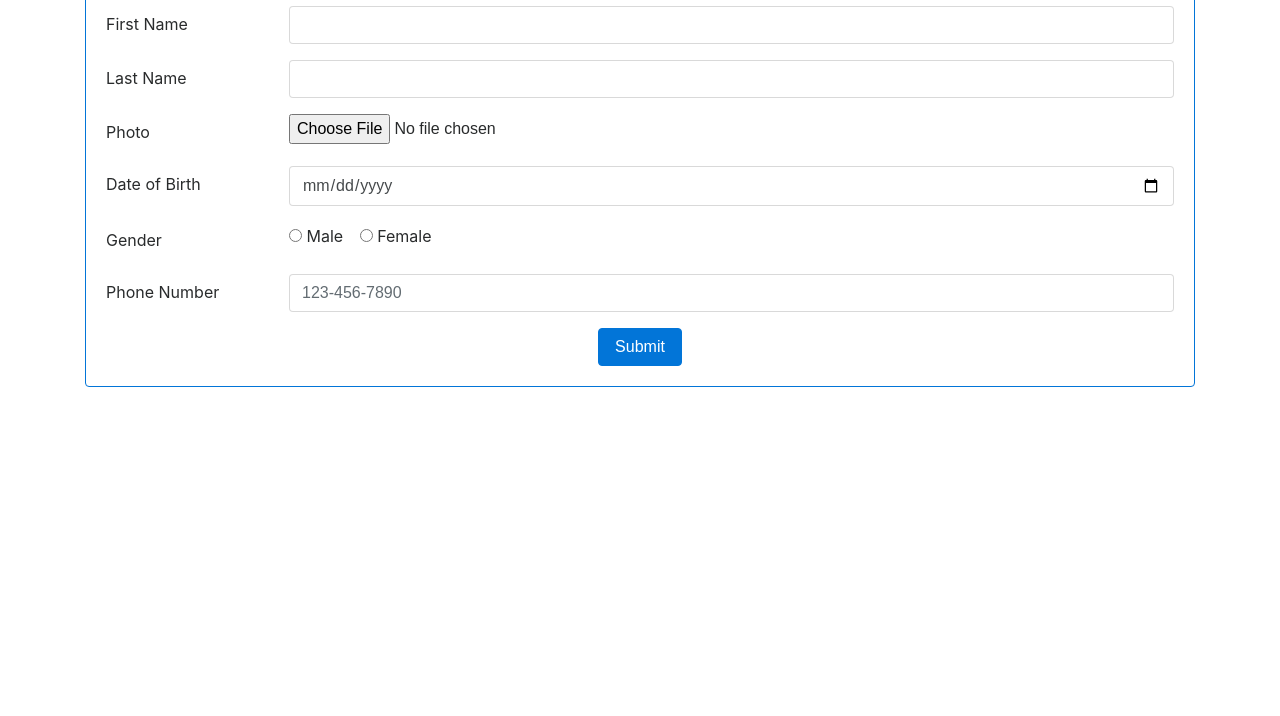
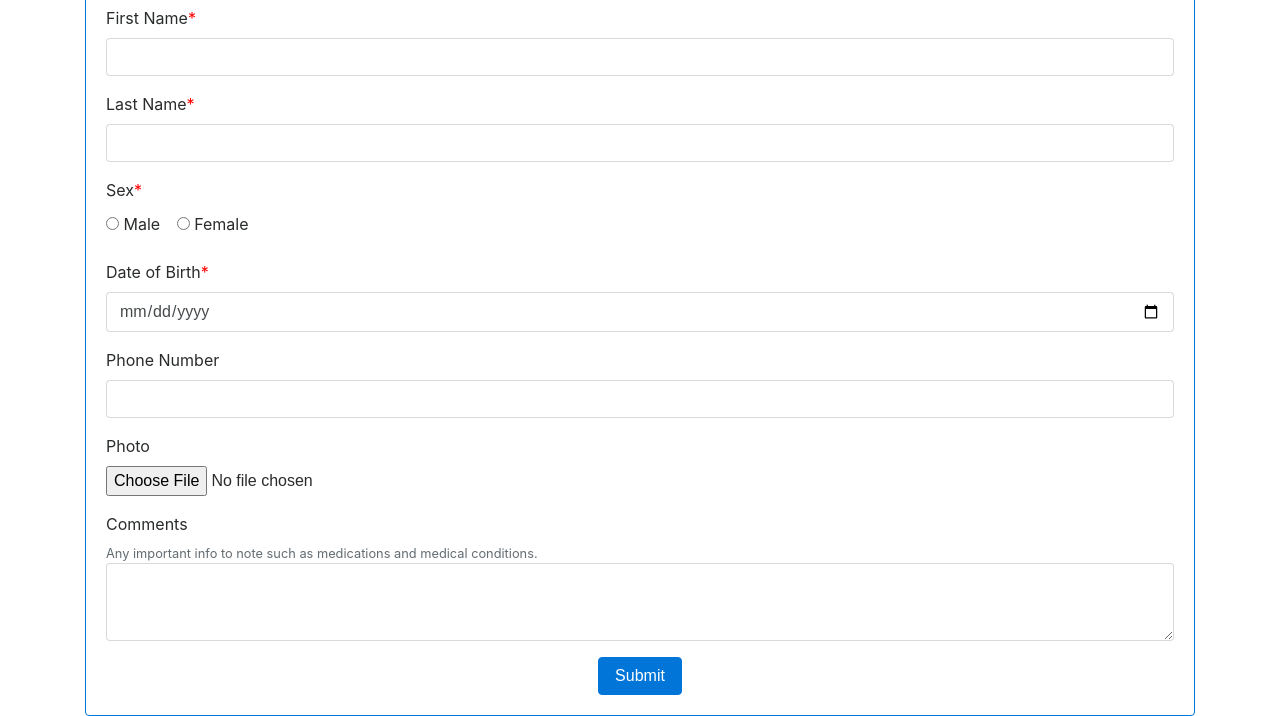
Before and after one commit to OpenViralLoad/UI, a plain HTML site: page patient_form.html in a window 1280 px wide. Shown: the part 148-864 px from the top of the page. Before the commit the page ends 800 px from the top, so only its background shows below. Drawn offline with Linux system fonts and the light colour scheme.

Commit message:
Adjustments to patient form page

```diff
--- a/css/patientform_custom.css
+++ b/css/patientform_custom.css
@@ -1,3 +1,11 @@
 .navbar {
     margin-bottom: 20px;
 }
+
+#form-title {
+    color: #0275d8;
+}
+
+#comments-help {
+    margin-top: 0;
+}
--- a/patient_form.html
+++ b/patient_form.html
@@ -28,54 +28,50 @@
     <div class="container">
       <div class="card card-outline-primary card-block">
         <div class="mb-3">
-          <h2>Patient Information</h2>
+          <h2 id="form-title">Patient Information</h2>
         </div>
-        <div class="form-group row">
-          <label for="first-name-input" class="col-2 col-form-label">First Name</label>
-          <div class="col-10">
-            <input class="form-control" type="text" required id="first-name-input">
+        <div class="form-group">
+          <label for="first-name-input">First Name<font color='red'>*</font></label>
+          <input class="form-control" type="text" id="first-name-input" required>
         </div>
+        <div class="form-group">
+          <label for="last-name-input">Last Name<font color='red'>*</font></label>
+          <input class="form-control" type="text" id="last-name-input" required>
         </div>
-        <div class="form-group row">
-          <label for="last-name-input" class="col-2 col-form-label">Last Name</label>
-          <div class="col-10">
-            <input class="form-control" type="text" required id="last-name-input">
-          </div>
-        </div>
-        <div class="form-group row">
-          <label for="file-input" class="col-2 col-form-label">Photo</label>
-          <div class="col-10">
-            <input type="file" class="file" id="file-input">
-          </div>
-        </div>
-        <div class="form-group row">
-          <label for="dob-input" class="col-2 col-form-label">Date of Birth</label>
-          <div class="col-10">
-            <input class="form-control" type="date" id="dob-input">
-          </div>
-        </div>
-        <div class="form-group row">
-          <label for="gender-input1 gender-input2" class="col-2 col-form-label">Gender</label>
-          <div class="col-10">
+        <div class="form-group">
+          <label for="gender-input1 gender-input2">Sex<font color='red'>*</font></label><br />
           <div class="form-check form-check-inline">
             <label class="form-check-label">
-                <input class="form-check-input" type="radio" name="inlineRadioOptions" id="gender-input1" value="male"> Male
+                <input class="form-check-input" type="radio" name="inlineRadioOptions"
+                id="gender-input1" value="male" required> Male
             </label>
           </div>
           <div class="form-check form-check-inline">
             <label class="form-check-label">
-                <input class="form-check-input" type="radio" name="inlineRadioOptions" id="gender-input2" value="female"> Female
+                <input class="form-check-input" type="radio" name="inlineRadioOptions"
+                id="gender-input2" value="female" required> Female
             </label>
           </div>
         </div>
+        <div class="form-group">
+          <label for="dob-input">Date of Birth<font color='red'>*</font></label>
+          <input class="form-control" type="date" id="dob-input" required>
         </div>
-        <div class="form-group row">
-          <label for="phone-number-input" class="col-2 col-form-label">Phone Number</label>
-          <div class="col-10">
-            <input class="form-control" type="tel" pattern="^\d{3}-\d{3}-\d{4}$" placeholder="123-456-7890" id="phone-number-input">
+        <div class="form-group">
+          <label for="phone-number-input">Phone Number</label>
+          <!-- pattern="^\d{3}-\d{3}-\d{4}$" -->
+          <input class="form-control" type="tel" maxlength="12" id="phone-number-input">
         </div>
+        <div class="form-group">
+          <label for="file-input">Photo</label>
+          <input type="file" class="form-control-file" id="file-input">
         </div>
-        <button type="submit" class="btn btn-primary mx-auto">Submit</button>
+        <div class="form-group">
+          <label for="comments-input">Comments</label>
+          <small id="comments-help" class="form-text text-muted">Any important info to note such as medications and medical conditions.</small>
+          <textarea class="form-control" id="comments-input" rows="3"></textarea>
+        </div>
+        <button type="submit" class="btn btn-primary mx-auto" role="button">Submit</button>
       </div>
     </div>
 
```
Also changed, not shown: index.html (+1 -1 lines). Lines whose indentation alone changed are shown as unchanged.
